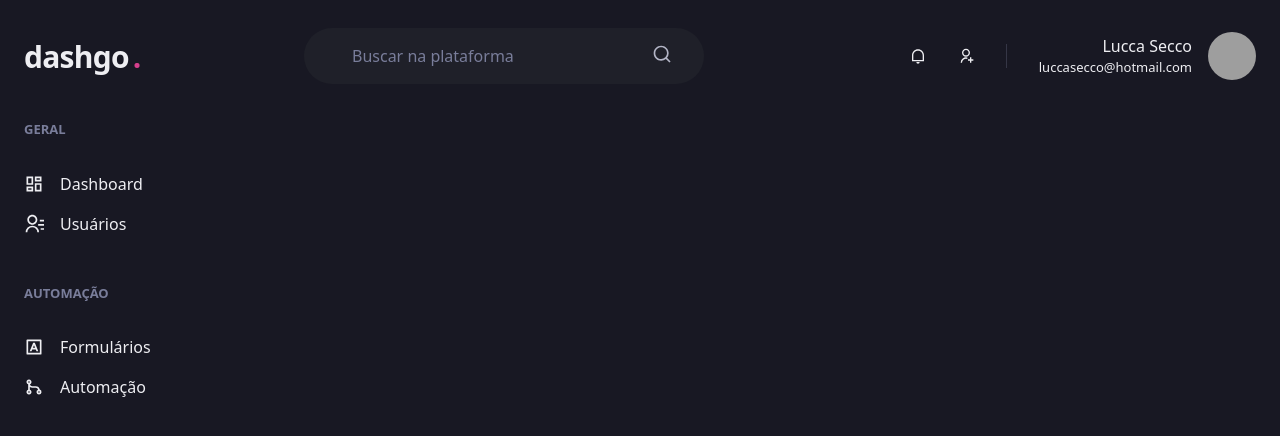
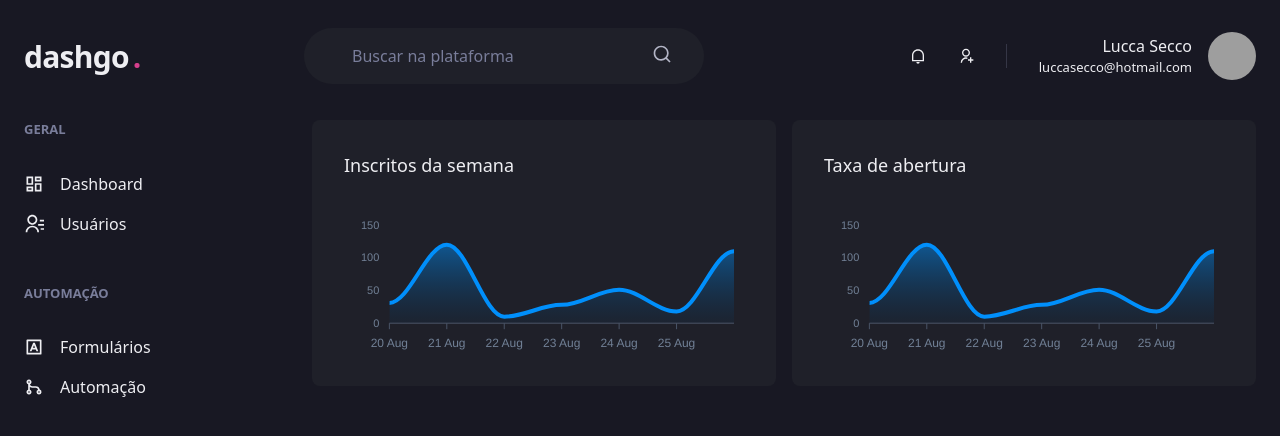
Before and after one commit to luccasecco/dashgo, a Next.js app: page /dashboard in a window 1280 px wide. Shown: the top 436 px of the page. Built offline with nearby package versions, Linux system fonts and the light colour scheme; grey boxes are pictures that could not be loaded.

Commit message:
add gráficos

```diff
--- a/package.json
+++ b/package.json
@@ -13,9 +13,11 @@
     "@chakra-ui/react": "^2.2.8",
     "@emotion/react": "^11.10.0",
     "@emotion/styled": "^11.10.0",
+    "apexcharts": "^3.35.5",
     "framer-motion": "^7.2.0",
     "next": "12.2.5",
     "react": "18.2.0",
+    "react-apexcharts": "^1.4.0",
     "react-dom": "18.2.0",
     "react-icons": "^4.4.0"
   },
--- a/src/pages/dashboard.tsx
+++ b/src/pages/dashboard.tsx
@@ -1,6 +1,64 @@
-import { Flex } from "@chakra-ui/react";
+import { Box, Flex, SimpleGrid, Text, theme } from "@chakra-ui/react";
+import dynamic from 'next/dynamic'
+import { ApexOptions } from 'apexcharts';
 import { Header } from "../components/Header";
 import { Sidebar } from "../components/Sidebar";
+
+const Chart = dynamic(() => import('react-apexcharts'), {
+  ssr: false
+})
+
+const options: ApexOptions = {
+  chart: {
+    toolbar: {
+      show: false,
+    },
+    zoom: {
+      enabled: false,
+    },
+    foreColor: theme.colors.gray[500],
+  },
+  grid: {
+    show: false,
+  },
+  dataLabels: {
+    enabled: false,
+  },
+  tooltip: {
+    enabled: false,
+  },
+  xaxis: {
+    type: 'datetime',
+    axisBorder: {
+      color: theme.colors.gray[600]
+    },
+    axisTicks: {
+      color: theme.colors.gray[600]
+    },
+    categories: [
+      '2022-08-20T00:00:00.000Z',
+      '2022-08-21T00:00:00.000Z',
+      '2022-08-22T00:00:00.000Z',
+      '2022-08-23T00:00:00.000Z',
+      '2022-08-24T00:00:00.000Z',
+      '2022-08-25T00:00:00.000Z',
+      '2022-08-26T00:00:00.000Z',
+    ]
+  },
+  fill: {
+    opacity: 0.3,
+    type: 'gradient',
+    gradient: {
+      shade: 'dark',
+      opacityFrom: 0.7,
+      opacityTo: 0.3
+    }
+  }
+}
+
+const series = [
+  {name: 'series1', data: [31, 120, 10, 28, 51, 18, 110]}
+]
 
 export default function Dashboard() {
   return (
@@ -15,6 +73,33 @@
         px="6"
       >
         <Sidebar />
+
+        <SimpleGrid flex="1" gap="4" minChildWidth="320px" alignItems="flex-start">
+          <Box
+            p="8"
+            bg="gray.800"
+            borderRadius="8"
+            pb="4"
+          >
+            <Text fontSize="lg" mb="4">
+              Inscritos da semana
+            </Text>
+            <Chart options={options} series={series} type="area" height={160}/>
+          </Box>
+
+          <Box
+            p="8"
+            bg="gray.800"
+            borderRadius="8"
+            pb="4"
+          >
+            <Text fontSize="lg" mb="4">
+              Taxa de abertura
+            </Text>
+            <Chart options={options} series={series} type="area" height={160}/>
+
+          </Box>
+        </SimpleGrid>
       </Flex>
     </Flex>
   )
```
Also changed, not shown: 1 other file (tests, documents, lock files or other folders).
